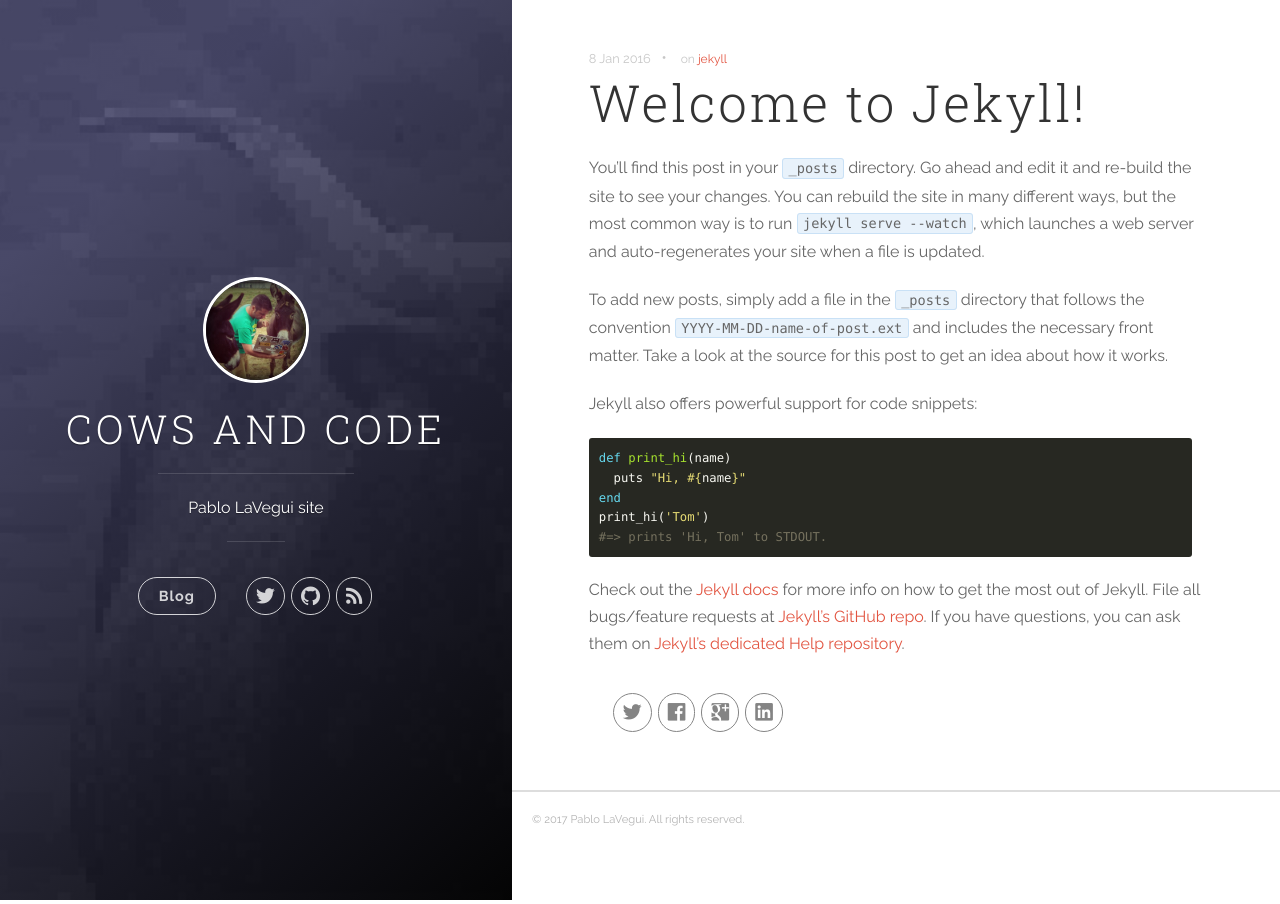
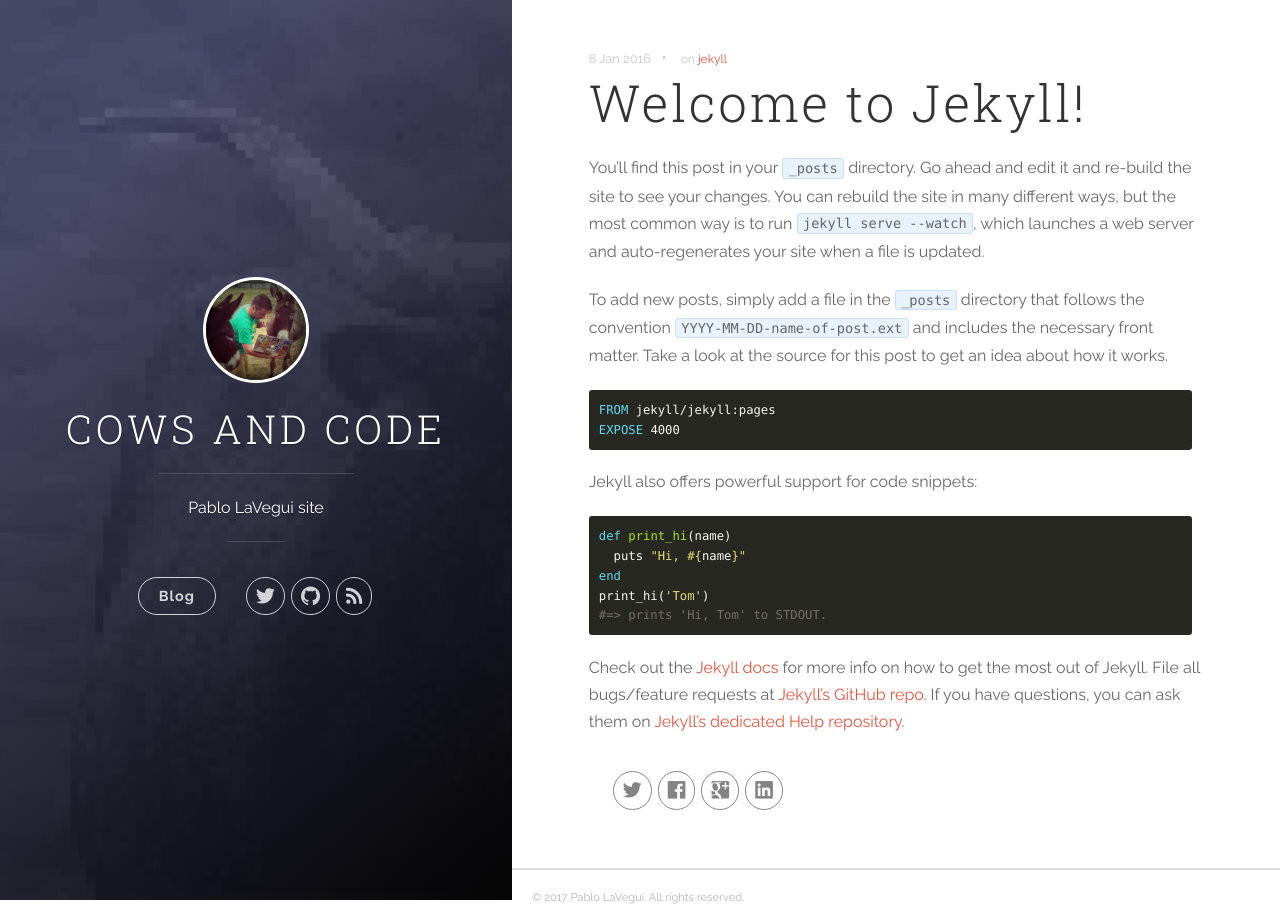
Before and after one commit to PabloLaVegui/PabloLaVegui.github.io, a Jekyll site: the page built from _posts/2016-01-08-welcome-to-jekyll.markdown, in a window 1280 px wide. Built offline with Jekyll 4.4.1, drawn with Linux system fonts in a browser that asks for light colours; nearby versions of some CDN libraries.

Commit message:
Add docker syntax to test on github pages

```diff
--- a/_posts/2016-01-08-welcome-to-jekyll.markdown
+++ b/_posts/2016-01-08-welcome-to-jekyll.markdown
@@ -8,6 +8,10 @@
 You’ll find this post in your `_posts` directory. Go ahead and edit it and re-build the site to see your changes. You can rebuild the site in many different ways, but the most common way is to run `jekyll serve --watch`, which launches a web server and auto-regenerates your site when a file is updated.
 
 To add new posts, simply add a file in the `_posts` directory that follows the convention `YYYY-MM-DD-name-of-post.ext` and includes the necessary front matter. Take a look at the source for this post to get an idea about how it works.
+
+<div class="language-dockerfile highlighter-rouge"><pre class="highlight"><code><span class="k">FROM</span> <span class="p">jekyll/jekyll:pages</span>
+<span class="k">EXPOSE</span> <span class="p">4000</span>
+</code></pre></div>
 
 Jekyll also offers powerful support for code snippets:
 
```
